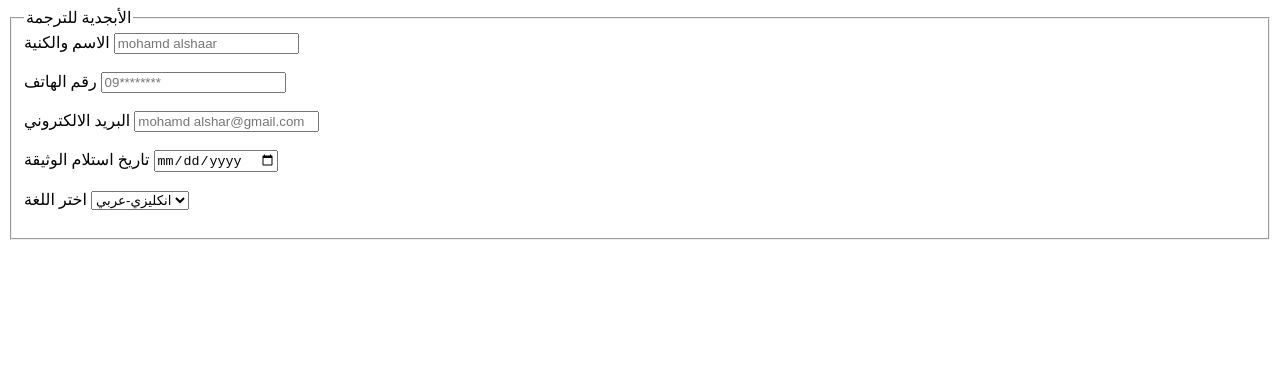
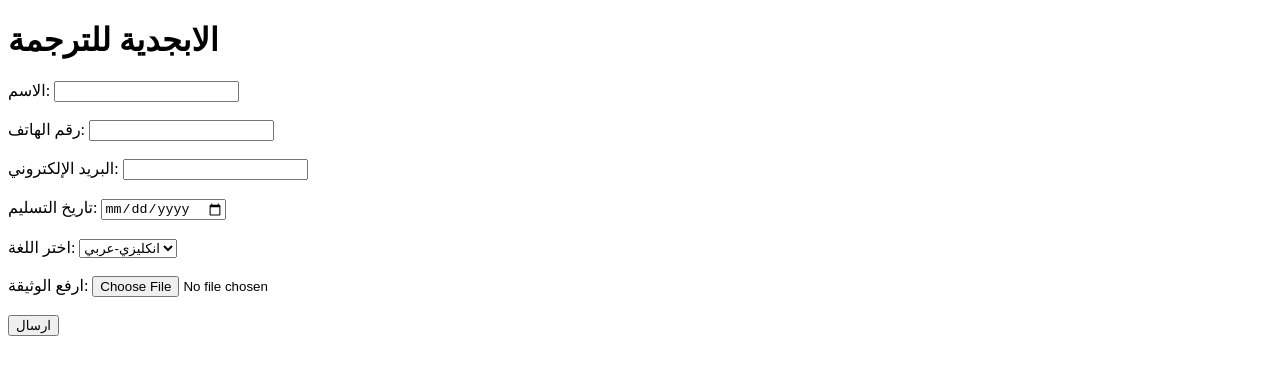
Before and after one commit to Mohamad-ALSHAAR-Tech/alabjadiah, a plain HTML site: page index.html in a window 1280 px wide. Drawn offline with Linux system fonts and the light colour scheme.

Commit message:
Add files via upload

```diff
--- a/index.html
+++ b/index.html
@@ -1,27 +1,37 @@
-<form action="https://formspree.io/f/xykyejnv" method="POST" enctype="multipart/form-data">
-  <fieldset>
-    <legend>الأبجدية للترجمة</legend>
-    <label>الاسم والكنية</label>
-    <input type="text" name="full_name" placeholder="mohamd alshaar" required><br><br>
+<!DOCTYPE html>
+<html lang="ar">
+<head>
+  <meta charset="UTF-8">
+  <title>طلب ترجمة</title>
+</head>
+<body>
+  <h1>الابجدية للترجمة</h1>
 
-    <label>رقم الهاتف</label>
-    <input type="number" name="phone" placeholder="09********" required><br><br>
+  <form name="translation-form" method="POST" data-netlify="true" enctype="multipart/form-data">
+    <label>الاسم:</label>
+    <input type="text" name="name" required><br><br>
 
-    <label>البريد الالكتروني</label>
-    <input type="email" name="email" placeholder="mohamd alshar@gmail.com" required><br><br>
+    <label>رقم الهاتف:</label>
+    <input type="tel" name="phone" required><br><br>
 
-    <label>تاريخ استلام الوثيقة</label>
+    <label>البريد الإلكتروني:</label>
+    <input type="email" name="email" required><br><br>
+
+    <label>تاريخ التسليم:</label>
     <input type="date" name="delivery_date"><br><br>
 
-    <label>اختر اللغة</label>
+    <label>اختر اللغة:</label>
     <select name="language">
       <option>انكليزي-عربي</option>
       <option>عربي-تركي</option>
       <option>الماني-عربي</option>
-      <option>لغة اخرى</option>
+      <option>لغة أخرى</option>
     </select><br><br>
 
-    <!-- باقي الحقول بنفس الطريقة -->
+    <label>ارفع الوثيقة:</label>
+    <input type="file" name="file" required><br><br>
 
-  </fieldset>
-</form>
+    <button type="submit">ارسال</button>
+  </form>
+</body>
+</html>
```
